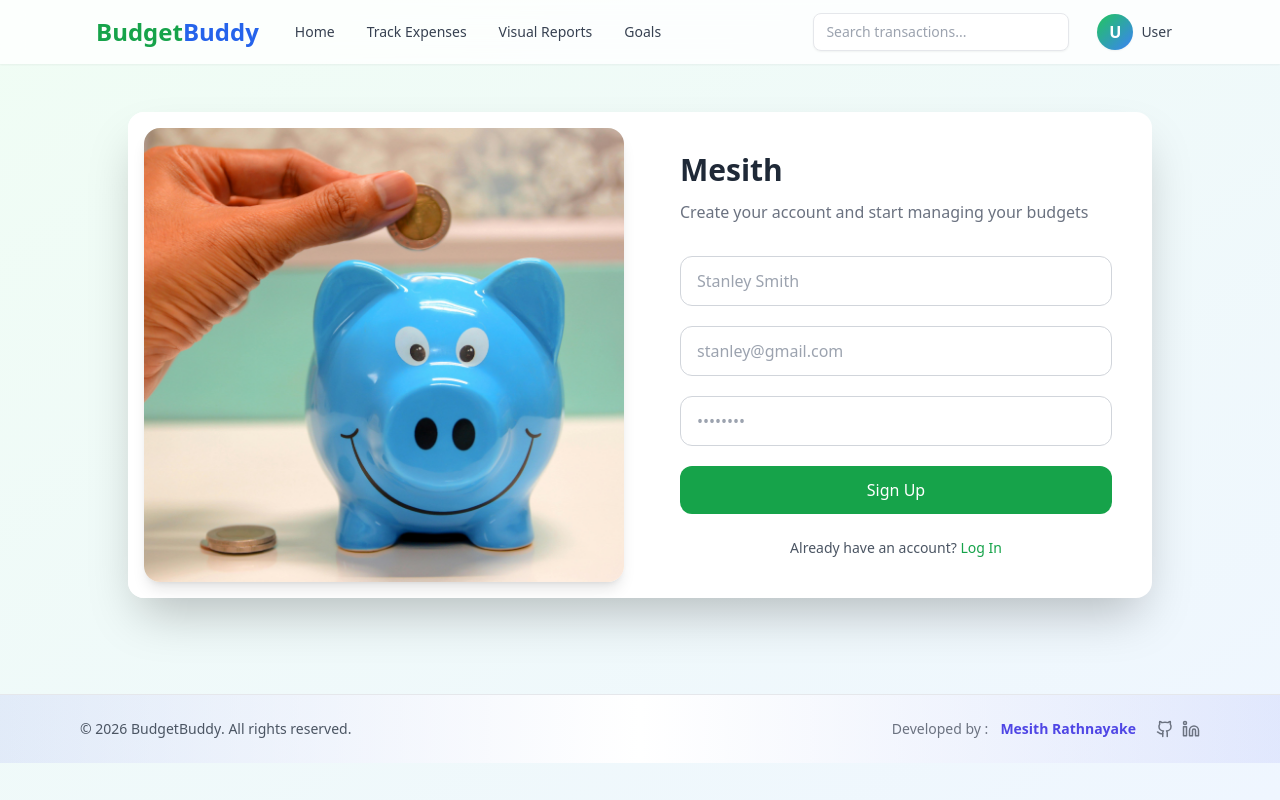
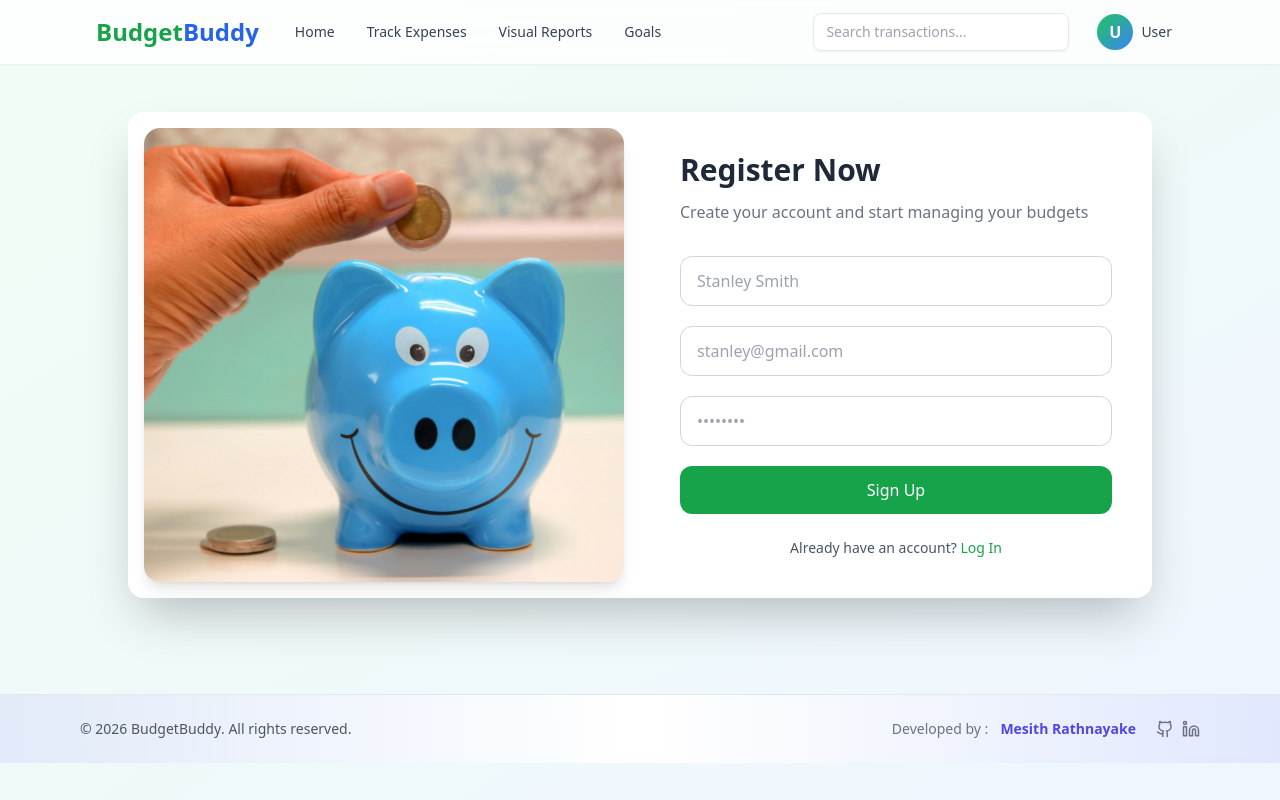
Before and after one commit to Mesit-Rathnayake/budgetbuddy, a React (Create React App) app in the folder front/: page /signup in a window 1280 px wide. Built offline with nearby package versions, Linux system fonts and the light colour scheme.

Commit message:
testing Pipelines

```diff
--- a/front/src/pages/SignUpPage.js
+++ b/front/src/pages/SignUpPage.js
@@ -62,7 +62,7 @@ export default function SignUpPage() {
         {/* Right column (form) */}
         <div className="w-full md:w-1/2 p-10 flex flex-col justify-center">
           <h2 className="text-3xl font-bold text-gray-800 mb-3">
-            Mesith
+            Register Now
           </h2>
           <p className="text-gray-500 mb-8">
             Create your account and start managing your budgets
```
